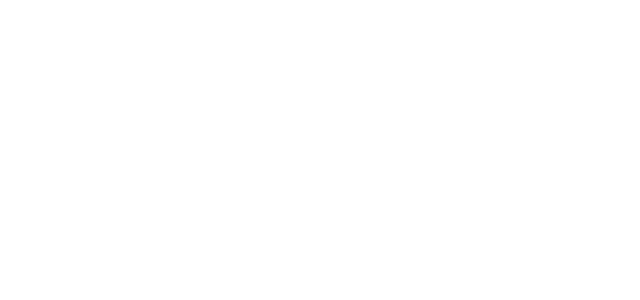
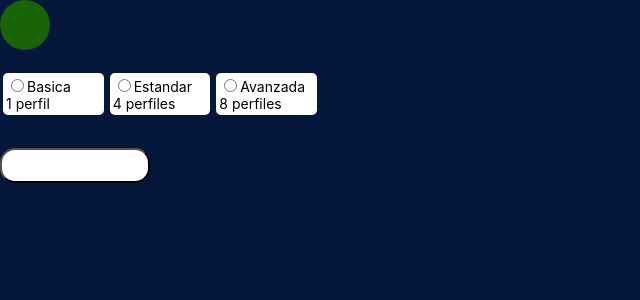
Before and after one commit to Daniel14gonc/Recommendation_UI, a React (Create React App) app: page /adminCuenta in a window 1280 px wide. Before the commit this address had no page. Shown: the top 300 px of the page, without its empty margins (0-640 px from the left). Built offline with nearby package versions, Linux system fonts and the light colour scheme.

Commit message:
AdministrarCuenta
AdministrarCuenta

```diff
--- a/src/App.js
+++ b/src/App.js
@@ -4,6 +4,7 @@ import Login from './login.js';
 import Logon from './routes/logon.js'
 import Perfiles from './routes/perfiles';
 import Home from './routes/home';
+import AdminCuenta from './routes/adminCuenta';
 import {
   BrowserRouter,
   Routes,
@@ -19,6 +20,7 @@ function App() {
         <Route path="/logon" exact element={<Logon />} />
         <Route path="/perfiles" exact element={<Perfiles />} />
         <Route path='/home' exact element ={<Home/>}/>
+        <Route path='/adminCuenta' exact element ={<AdminCuenta/>}/>
       </Routes>
     </BrowserRouter>
   )
--- /dev/null
+++ b/src/routes/adminCuenta.css
@@ -0,0 +1,38 @@
+.containeradCuenta{
+    background-color: #05183C;
+    width: 100vw;
+    height: 200vh;
+  }
+  .adCuenta{
+    background-color: #1a6408;
+    width: 50px;
+    height: 50px;
+    border-radius: 100px;
+  }
+  .accountholder{
+    display:flex;
+    flex-direction: row;
+    margin-top: 20px;
+    margin-bottom: 30px;
+    width: 320px;
+    align-content: space-between;
+    align-self: center;
+}
+.acctype{
+    display: flex;
+    background-color: white;
+    flex-direction: column;
+    margin: 3px;
+    padding:3px;
+    border-radius: 5px;
+    font-size: 14px;
+    flex: 1;
+}
+.adConfirmar{
+    background-color:white;
+    width: 150px;
+    height: 35px;
+    border-radius: 15px;
+    font-size: 16px;
+    cursor: pointer;
+}
--- /dev/null
+++ b/src/routes/adminCuenta.js
@@ -0,0 +1,37 @@
+import './adminCuenta.css'
+
+const AdminCuenta = () => {
+
+    return(
+        <div className="containeradCuenta">
+            <div className="adCuenta"/>
+            <div className='accountholder'>
+              <div className='acctype'>
+                <div>
+                  <input type = 'radio' id = 'basica' value='basica'  />
+                  <label for = 'basica'>Basica</label>
+                </div>
+                <a>1 perfil</a>
+              </div>
+              <div className='acctype'>
+                <div>
+                  <input type = 'radio' id = 'estandar' value='estandar' />
+                  <label for = 'estandar'>Estandar</label>
+                </div>
+                <a>4 perfiles</a>
+              </div>
+              <div className='acctype'>
+                <div>
+                  <input type = 'radio' id = 'avanzada' value='avanzada'/>
+                  <label for = 'acanzada'>Avanzada</label>
+                </div>
+                <a>8 perfiles</a>
+              </div>
+            </div>
+            <button className='adConfirmar'/>
+        </div>
+    )
+
+}
+
+export default AdminCuenta
--- a/src/routes/home.js
+++ b/src/routes/home.js
@@ -31,7 +31,7 @@ const fetchVerdenuevo = async() =>{
   const response = await fetch(url, {
     method:'GET',
     headers: {
-      'id' : window.sessionStorage.getItem('idperfil')
+      'id' : JSON.parse( window.sessionStorage.getItem('perfil')).id
     }
   })
 
@@ -44,7 +44,7 @@ const fetchSeguirV = async() =>{
   const response = await fetch(url, {
     method:'GET',
     headers: {
-      'id' : window.sessionStorage.getItem('idperfil')
+      'id' : JSON.parse( window.sessionStorage.getItem('perfil')).id
     }
   })
 
@@ -66,7 +66,7 @@ const fetchFavoritos = async() =>{
   const response = await fetch(url, {
     method:'GET',
     headers:{
-      'id':window.sessionStorage.getItem('idperfil')
+      'id':JSON.parse( window.sessionStorage.getItem('perfil')).id
     }
   })
   const responseJson = await response.json()
@@ -74,7 +74,7 @@ const fetchFavoritos = async() =>{
 }
 
 
-const Header = ({ menu , click, change, onClick, switchProfile, cerrarSesion }) =>{
+const Header = ({ menu , click, change, onClick, switchProfile, cerrarSesion, adminCuent}) =>{
   const nombre = JSON.parse(window.sessionStorage.getItem('perfil')).nombre
   return(
     <div className='headercito'>
@@ -83,7 +83,7 @@ const Header = ({ menu , click, change, onClick, switchProfile, cerrarSesion })
         {change &&
         <div className='dropdown'>
           <div className='switch' style={{color:'#4e91dd'}}>{nombre}</div>
-          <div className='switch'>Administrar cuenta</div>
+          <div className='switch' onClick={adminCuent}>Administrar cuenta</div>
           <div className='switch' onClick={switchProfile}>Cambiar perfil</div>
           <div style={{color:'red'}} className='switch' onClick={cerrarSesion}>Cerrar sesión</div>
         </div>
@@ -223,6 +223,11 @@ const Home = () =>{
     setMenu(oldMenu)
   }
 
+  const adminCuent = () =>{
+    navigate('/adminCuenta')
+
+  }
+
   const changeProfile = () => {
     setChange(!change)
   }
@@ -304,7 +309,7 @@ const Home = () =>{
 
   return(
     <div className="containerhome">
-      <Header menu={menu} click={click} change={change} onClick={changeProfile} switchProfile={switchProfile} cerrarSesion={cerrarSesion}/>
+      <Header menu={menu} click={click} change={change} onClick={changeProfile} switchProfile={switchProfile} cerrarSesion={cerrarSesion} adminCuent={adminCuent}/>
       <div className='contentFilms'>
         {
           menu[0].clicked &&
```
